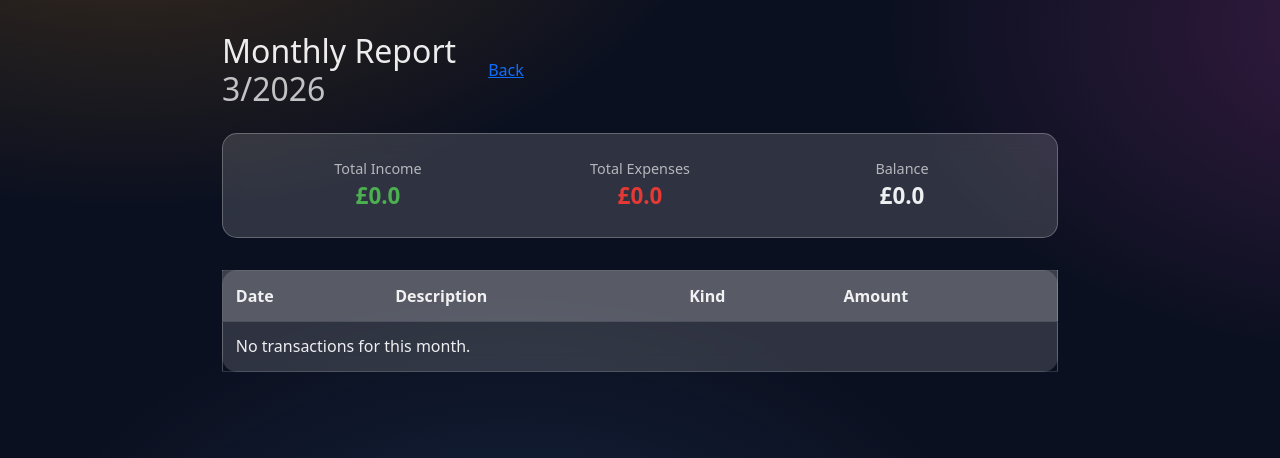
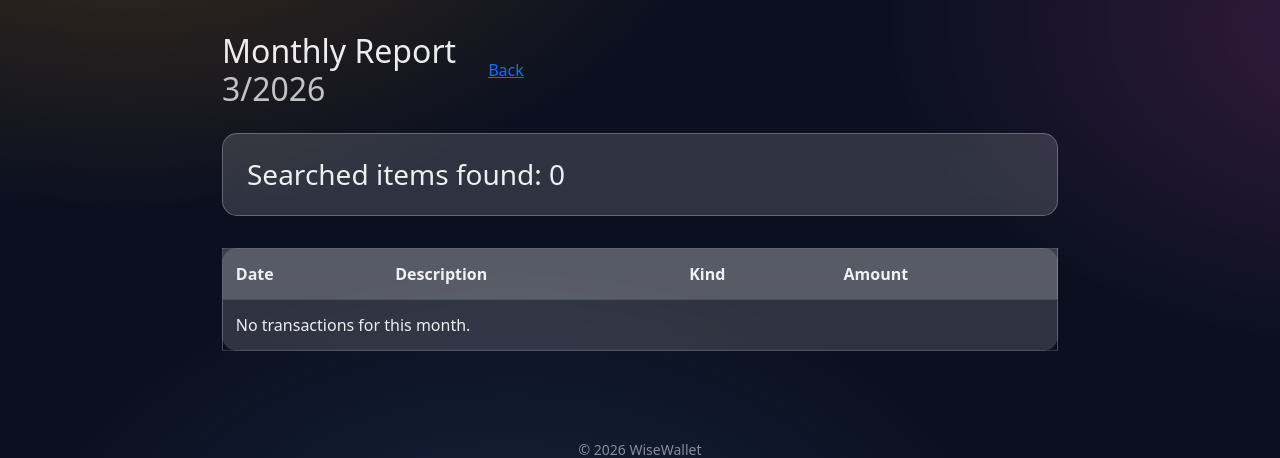
Before and after one commit to paliFrotan/capstone_project_2026, a Django app: page /report/2026/03/ in a window 1280 px wide. Shown: the part 93-551 px from the top of the page. Run offline with Django 4.2, Linux system fonts and the light colour scheme; data that the repository does not hold is empty.

Commit message:
Print allows for search items print out

```diff
--- a/templates/wallet/month_transactions.html
+++ b/templates/wallet/month_transactions.html
@@ -14,14 +14,14 @@
     ></div>
     <div class="d-flex gap-2 align-items-center">
         <a
-            href="{% url 'print_month_report' year month %}"
+            href="{% url 'print_month_report' year month %}?search_text={{ request.GET.search_text }}&search_day={{ request.GET.search_day }}"
             class="btn btn-outline-secondary"
             title="Preview Month Report"
         >
             <i class="bi bi-eye"></i>
         </a>
         <a
-            href="{% url 'print_month_report' year month %}"
+            href="{% url 'print_month_report' year month %}?search_text={{ request.GET.search_text }}&search_day={{ request.GET.search_day }}"
             target="_blank"
             class="btn btn-outline-primary"
             title="Print Month Report"
--- a/templates/wallet/print_month_report.html
+++ b/templates/wallet/print_month_report.html
@@ -23,18 +23,7 @@
     </div>
 
     <div class="summary-box glass-panel">
-        <div class="summary-item">
-            <span class="label">Total Income</span>
-            <span class="value income">£{{ income }}</span>
-        </div>
-        <div class="summary-item">
-            <span class="label">Total Expenses</span>
-            <span class="value expense">£{{ expenses }}</span>
-        </div>
-        <div class="summary-item">
-            <span class="label">Balance</span>
-            <span class="value balance">£{{ balance }}</span>
-        </div>
+        <h3 class="mb-0">Searched items found: {{ transactions|length }}</h3>
     </div>
 
     <table class="report-table glass-panel">
--- a/wallet/views.py
+++ b/wallet/views.py
@@ -361,7 +361,16 @@
     transactions = Transaction.objects.filter(
         date__year=year,
         date__month=month
-    ).order_by('date')
+    )
+    search_text = request.GET.get("search_text", "")
+    search_day = request.GET.get("search_day", "")
+
+    if search_text:
+        transactions = transactions.filter(description__icontains=search_text)
+    if search_day:
+        transactions = transactions.filter(date__day=search_day)
+
+    transactions = transactions.order_by('date')
 
     income_pence = sum(t.amount_pence for t in transactions if t.kind == Transaction.INCOME)
     expenses_pence = sum(t.amount_pence for t in transactions if t.kind == Transaction.EXPENSE)
```
